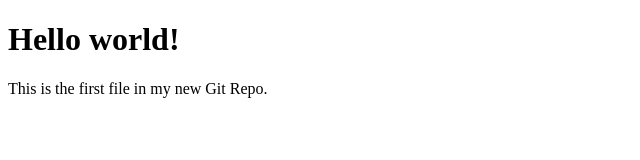
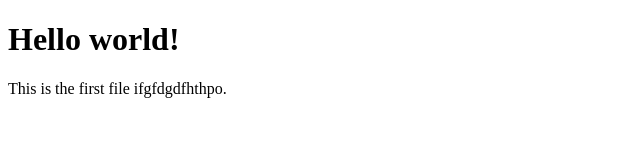
Before and after one commit to Pacmanis92/hugging_face_models, a plain HTML site: page index.html in a window 1280 px wide. Shown: the full height of the page, 0-640 px from the left. Drawn offline with Linux system fonts and the light colour scheme.

```diff
--- a/index.html
+++ b/index.html
@@ -6,7 +6,7 @@
 <body>
 
 <h1>Hello world!</h1>
-<p>This is the first file in my new Git Repo.</p>
+<p>This is the first file ifgfdgdfhthpo.</p>
 
 </body>
 </html>
```
Also changed, not shown: zestawienie.PNG (added).
